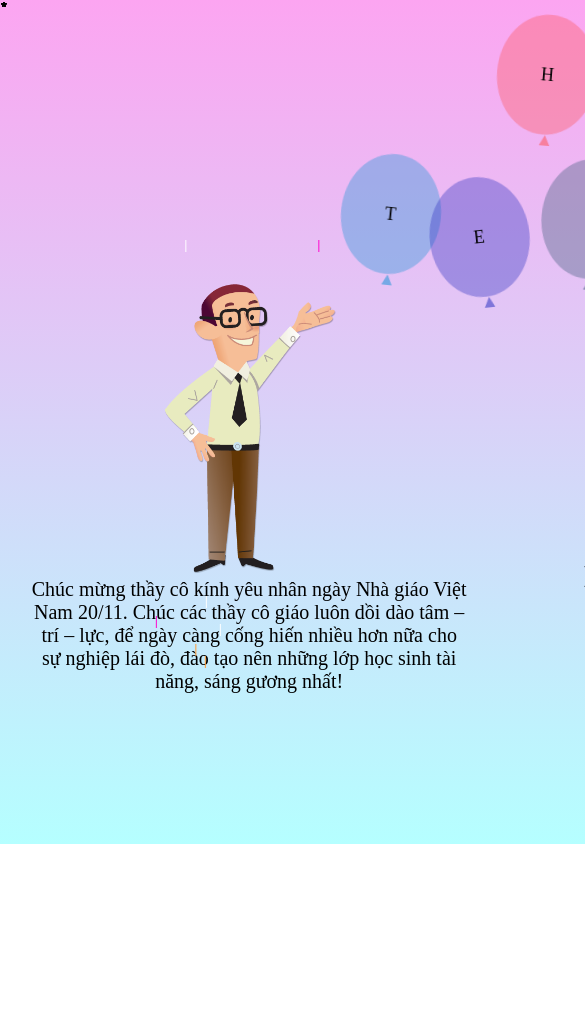
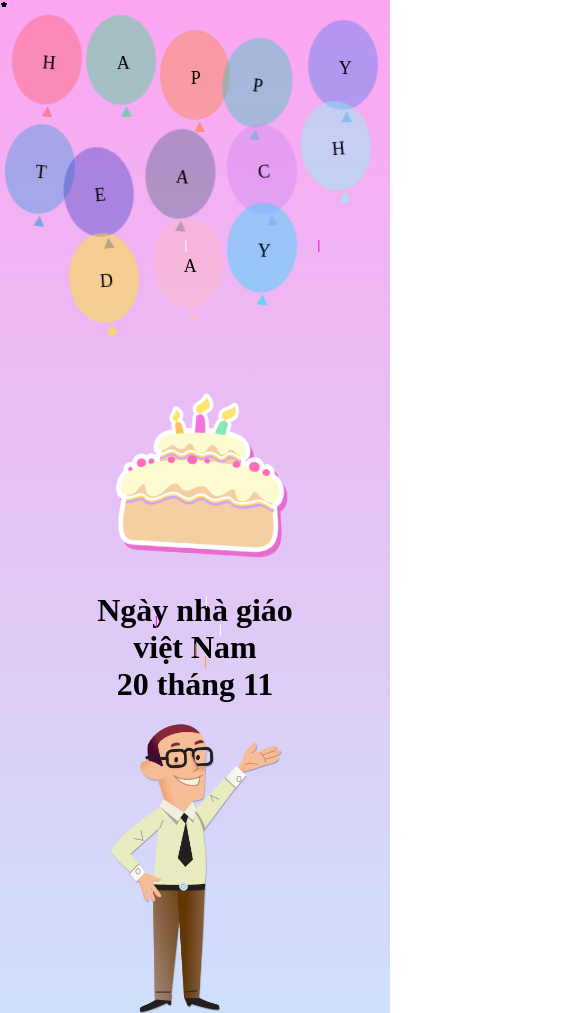
Before and after one commit to BioLabb/NGVN, a plain HTML site: page index.html in a window 390 px wide. Shown: the top 1013 px of the page, 585 px wide, since content can reach past the window. Before the commit the page ends 844 px from the top, so only its background shows below. Drawn offline with nearby package versions, Linux system fonts and the light colour scheme; a web font is replaced by a local one.

Commit message:
responsive

```diff
--- a/index.html
+++ b/index.html
@@ -21,19 +21,23 @@
                     <div class="ball"><span>y</span></div>
                 </div>
                 <div class="line-2">
+                    <div class="box">
                         <div class="ball"><span>T</span></div>
                         <div class="ball"><span>e</span></div>
                         <div class="ball"><span>a</span></div>
                         <div class="ball"><span>c</span></div>
                         <div class="ball"><span>h</span></div>
+                    </div>
+                    <div class="box">
                         <div class="ball"><span>d</span></div>
                         <div class="ball"><span>a</span></div>
                         <div class="ball"><span>y</span></div>
                     </div>
                 </div>
+            </div>
 
-            <div class="content grid col-3">
-                <div class="loi-chuc">
+            <div class="content grid col ">
+                <div class="loi-chuc item-1">
                     <img src="./img/thay.jpg" alt="" class="teacher">
                     <p>Chúc mừng thầy cô kính yêu nhân ngày Nhà giáo Việt Nam 20/11.
                          Chúc các thầy cô giáo luôn dồi dào tâm – trí – lực, để ngày
@@ -42,13 +46,13 @@
                     </p>
                 </div>
 
-                <div class="about">
+                <div class="about item-2">
                     <img src="./img/pngegg.png" alt="">
                     <h1>Ngày nhà giáo việt Nam</h1>
                     <h1> 20 tháng 11</h1>
                 </div>
 
-                <div class="loi-chuc">
+                <div class="loi-chuc item-3">
                     <img src="./img/co.png" alt="" class="teacher">
                     <p>Gửi tặng đến người cô, người mẹ thứ hai của chúng con một ngày
                         20/11 may mắn, hạnh phúc và đạt được nhiều thành công trong cuộc sống.
--- a/setBalloon.js
+++ b/setBalloon.js
@@ -23,6 +23,6 @@ function createNode(tag,color){
     node.appendChild(texNode);
     node.style.color = color;
     node.style.position = "absolute";
-    node.style.top = "115px";
+    node.style.top = "96%";
     return node;
 }
--- a/style.css
+++ b/style.css
@@ -5,8 +5,6 @@
 }
 
 body{
-    min-width: 1516px;
-    min-height: 690px;
     background-image: linear-gradient(#FCA5F1,#B5FFFF);
 }
 .warp-page{
@@ -38,12 +36,17 @@ body{
     text-transform: uppercase;
 }
 
+.box{
+    display: inline-block;
+    margin-right: 15px;
+}
+
 .grid{
     display: grid;
 
 }
 
-.col-3{
+.col{
     grid-template-columns: 33% 33% 33%;
 }
 
@@ -126,3 +129,39 @@ body{
         transform: translate(-15px, 10px) rotate(10deg);
     }
 }
+
+@media (max-width: 479px){
+
+    .col{
+        grid-template-columns: 100%;
+    }
+
+    .box{
+        display: block;
+    }
+
+
+    .grid{
+        display: flex;
+        flex-direction: column;
+    }
+    .about{
+        margin-bottom: 15px;
+    }
+    .item-2{
+        order:1;
+    }
+
+    .item-1{
+        order:2;
+    }
+
+    .item-3{
+        order:3;
+    }
+
+    .balls .ball{
+        width: 70px;
+        height: 90px;
+    }
+}
```
Lines whose indentation alone changed are shown as unchanged.
